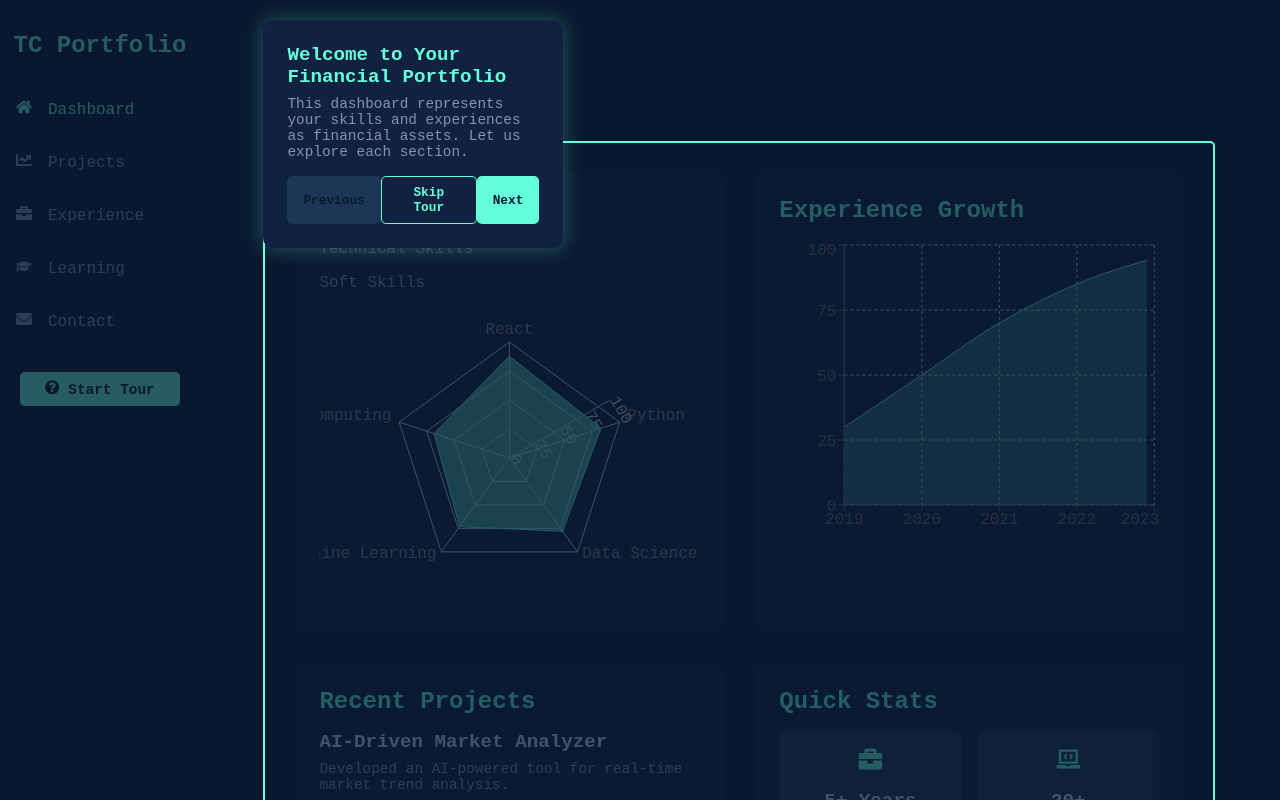
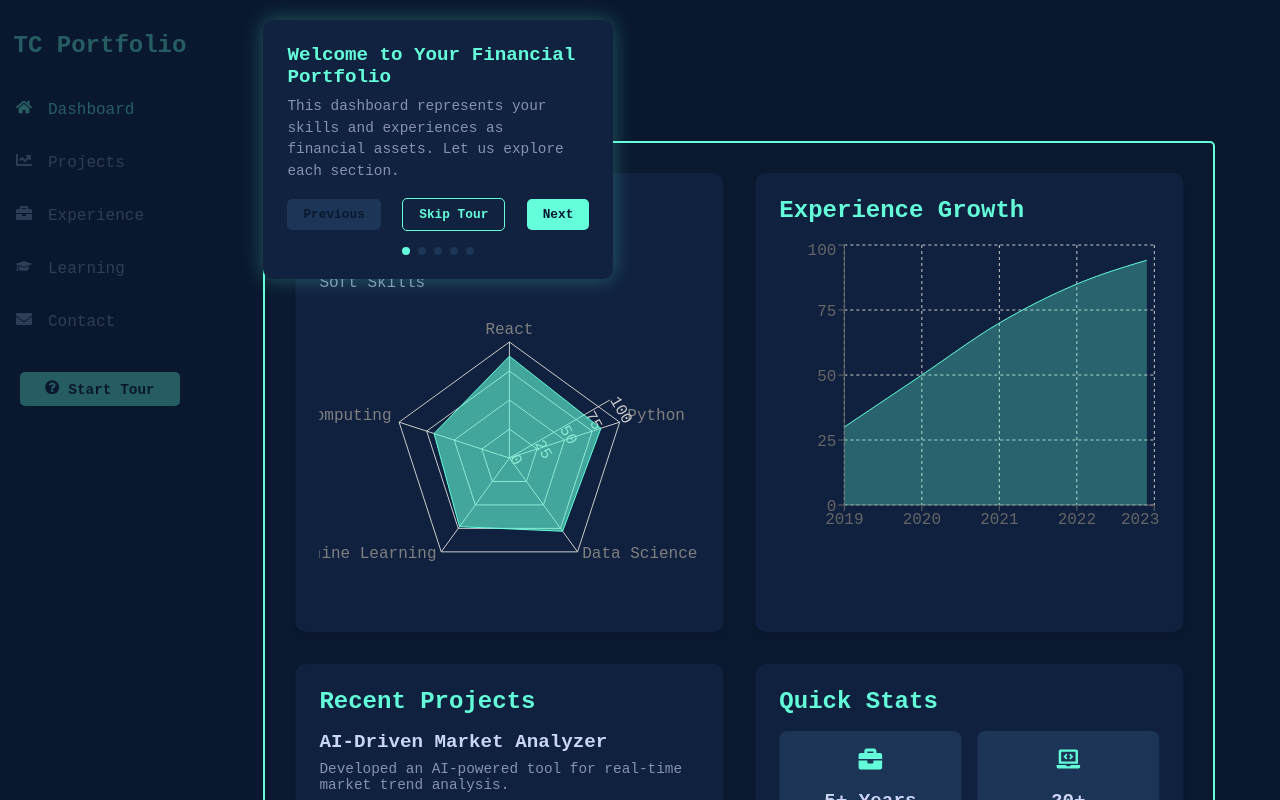
Before and after one commit to tyler-carty/tyler-carty.github.io, a React (Create React App) app: page /contact in a window 1280 px wide. Both pictures are taken after a click on the button "Start Tour". Shown: the top 800 px of the page. Built offline with nearby package versions, Linux system fonts and the light colour scheme.

Commit message:
progress indicator on the tour for each page, dimming non target areas but not target areas. also refined positioning code

```diff
--- a/src/components/GuidedTour.js
+++ b/src/components/GuidedTour.js
@@ -9,7 +9,6 @@ const TourOverlay = styled(motion.div)`
     left: 0;
     right: 0;
     bottom: 0;
-    background-color: rgba(10, 25, 47, 0.7);
     z-index: 1000;
     pointer-events: none;
 `;
@@ -19,7 +18,7 @@ const TourCard = styled(motion.div)`
     background-color: #112240;
     border-radius: 10px;
     padding: 1.5rem;
-    max-width: 300px;
+    max-width: 350px;
     box-shadow: 0 0 20px rgba(100, 255, 218, 0.3);
     pointer-events: auto;
     z-index: 1001;
@@ -35,11 +34,13 @@ const TourContent = styled.p`
     color: #8892b0;
     font-size: 0.9rem;
     margin-bottom: 1rem;
+    line-height: 1.5;
 `;
 
 const TourNavigation = styled.div`
     display: flex;
     justify-content: space-between;
+    align-items: center;
 `;
 
 const TourButton = styled.button`
@@ -55,11 +56,13 @@ const TourButton = styled.button`
 
     &:hover {
         background-color: #45c7b3;
+        transform: translateY(-2px);
     }
 
     &:disabled {
         background-color: #1d3557;
         cursor: not-allowed;
+        transform: none;
     }
 `;
 
@@ -73,12 +76,28 @@ const SkipButton = styled(TourButton)`
     }
 `;
 
+const ProgressIndicator = styled.div`
+    display: flex;
+    justify-content: center;
+    margin-top: 1rem;
+`;
+
+const ProgressDot = styled.div`
+    width: 8px;
+    height: 8px;
+    border-radius: 50%;
+    background-color: ${props => props.active ? '#64ffda' : '#1d3557'};
+    margin: 0 4px;
+    transition: background-color 0.3s ease;
+`;
+
 const HighlightBox = styled(motion.div)`
     position: absolute;
     border: 2px solid #64ffda;
     border-radius: 5px;
     pointer-events: none;
     z-index: 1000;
+    box-shadow: 0 0 0 9999px rgba(10, 25, 47, 0.7);
 `;
 
 const tourSteps = [
@@ -246,8 +265,8 @@ const GuidedTour = ({ setIsTourActive, isPageReady }) => {
             if (cardTop + 200 > viewportHeight) {
                 cardTop = rect.top + scrollTop - 220;
             }
-            if (cardLeft + 300 > viewportWidth) {
-                cardLeft = viewportWidth - 320;
+            if (cardLeft + 350 > viewportWidth) {
+                cardLeft = viewportWidth - 370;
             }
             if (cardTop < 0) {
                 cardTop = 20;
@@ -365,6 +384,11 @@ const GuidedTour = ({ setIsTourActive, isPageReady }) => {
                                 {currentPage === tourSteps.length - 1 && currentStep === tourSteps[currentPage].steps.length - 1 ? 'Finish' : 'Next'}
                             </TourButton>
                         </TourNavigation>
+                        <ProgressIndicator>
+                            {tourSteps[currentPage].steps.map((_, index) => (
+                                <ProgressDot key={index} active={index === currentStep} />
+                            ))}
+                        </ProgressIndicator>
                     </TourCard>
                 )}
             </AnimatePresence>
```
